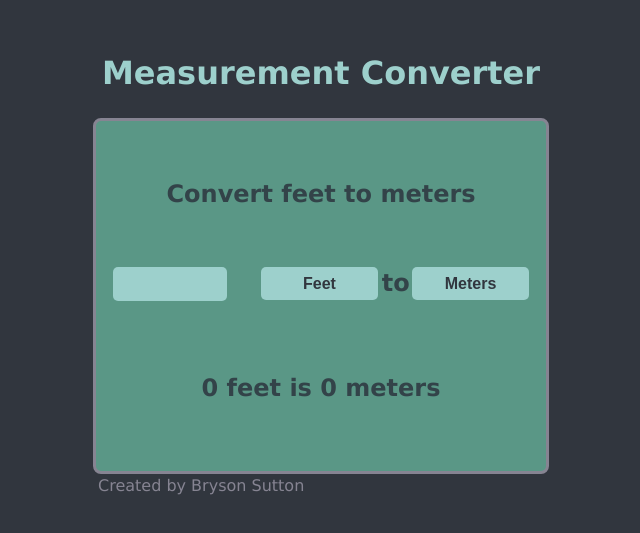
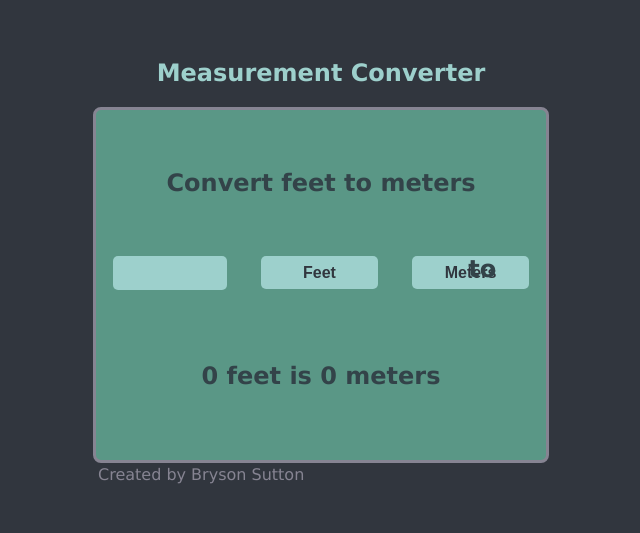
Before and after one commit to BSutton17/Measurement-Converter, a React (Vite) app: page / in a window 1280 px wide. Shown: the part 137-670 px from the top of the page, without its empty margins (319-959 px from the left). Built offline with nearby package versions, Linux system fonts and the light colour scheme.

Commit message:
Update App.css

```diff
--- a/src/App.css
+++ b/src/App.css
@@ -11,9 +11,9 @@ body {
 }
 
 #place{
-  position: relative;
-  top: -11%;
-  left: 63.5%;
+  position: fixed;
+  top: 46%;
+  left: 61.5%;
   z-index: 0;
   max-width: fit-content
 }
@@ -58,7 +58,6 @@ h2{
 
 #title{
   color: #9dd0cc;
-  font-size: 32px;
 }
 
 input {
```
